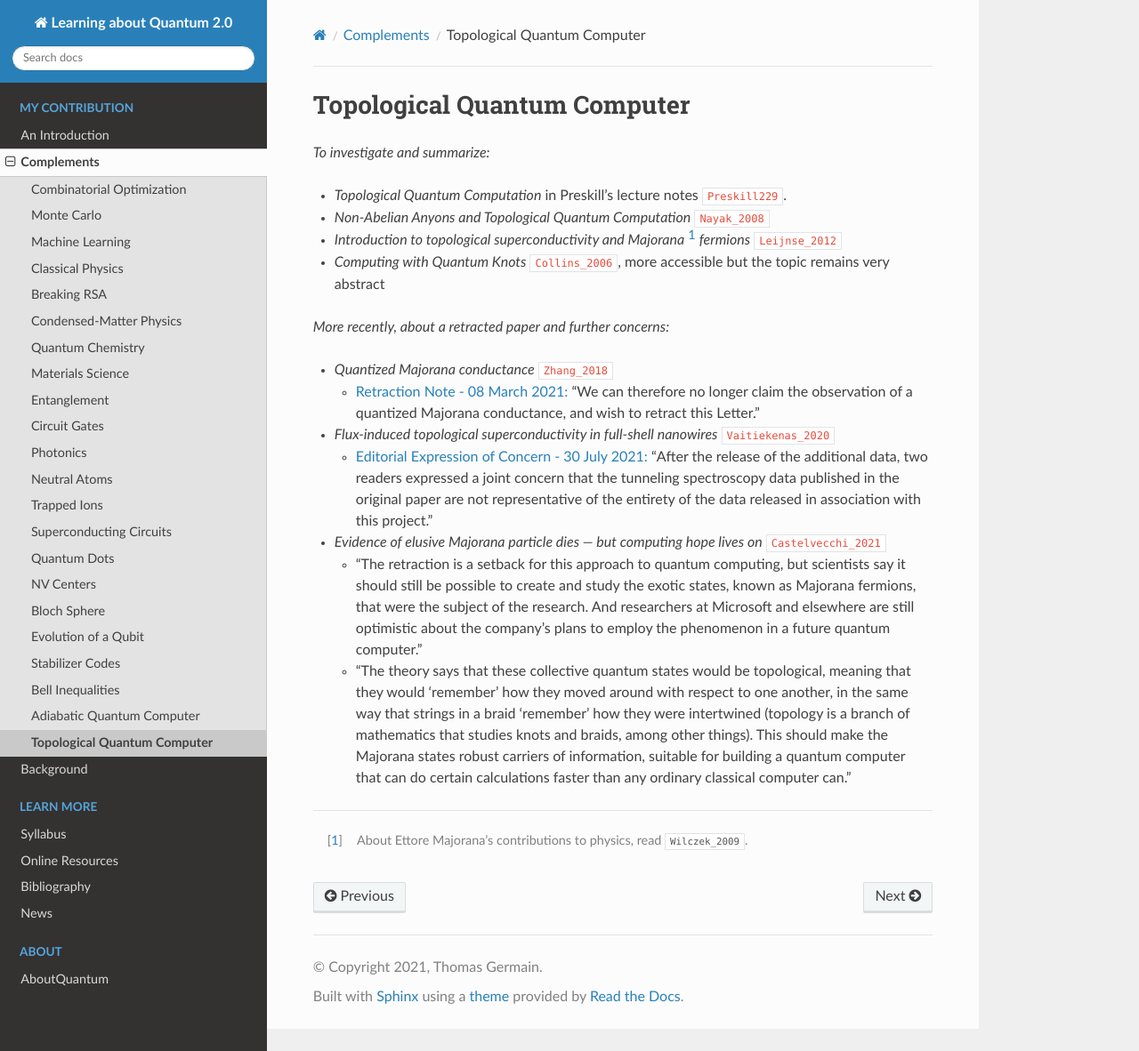
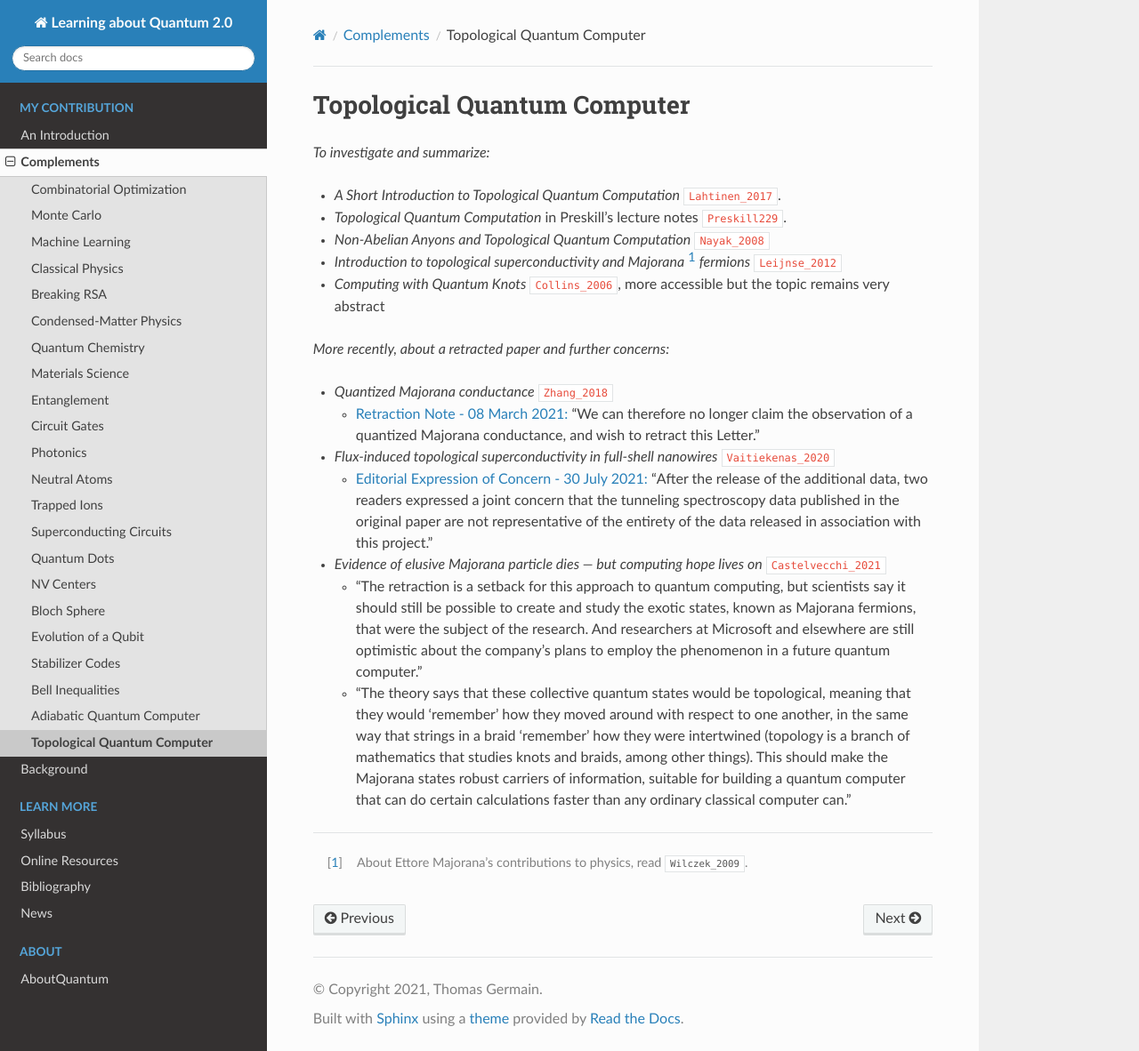
Before and after one commit to tomlqc/about-quantum, a Sphinx documentation site: the page built from source/stories/complements/topological.rst, in a window 1280 px wide and 1182 px high. Shown: the whole window at 89% size. Built offline with Sphinx 7.4.7 and the Read the Docs theme 2.0.0, drawn with Linux system fonts in a browser that asks for light colours; cross-references to code outside the pages are shown as plain code.

Commit message:
online: new links related to qutube.nl.

```diff
--- a/source/biblio/articles.bib
+++ b/source/biblio/articles.bib
@@ -761,6 +761,19 @@
   journal = {Phys. Rev. Lett.},
   publisher = {American Physical Society}
 }
+@article{Lahtinen_2017,
+  title = {A Short Introduction to Topological Quantum Computation},
+  author = {Ville Lahtinen and Jiannis Pachos},
+  year = {2017},
+  month = sep,
+  volume = {3},
+  number = {3},
+  doi = {10.21468/scipostphys.3.3.021},
+  url = {https://scipost.org/SciPostPhys.3.3.021/pdf},
+  eprint = {1705.04103},
+  journal = {{SciPost} Physics},
+  publisher = {Stichting {SciPost}},
+}
 @article{LaRose_2019,
   title = {Overview and {C}omparison of {G}ate {L}evel {Q}uantum {S}oftware {P}latforms},
   author = {LaRose, Ryan},
--- a/source/online/online.rst
+++ b/source/online/online.rst
@@ -34,7 +34,9 @@
   about hardware, architecture and algorithms.
 
   More videos are available in *The School of Quantum* on `QuTube <https://www.qutube.nl>`_:
-  many short videos, also about advanced topics.
+  many short videos, also
+  about `quantum computer hardware <https://www.qutube.nl/quantum-computer-12>`_
+  and advanced topics.
 
   QuTech was `founded in 2014 <https://qutech.nl/about-us/our-organisation/>`_
   as a collaboration between Delft University of Technology (TU Delft)
--- a/source/stories/complements/topological.rst
+++ b/source/stories/complements/topological.rst
@@ -4,12 +4,10 @@
 
 *To investigate and summarize:*
 
+- *A Short Introduction to Topological Quantum Computation* :cite:`Lahtinen_2017`.
 - *Topological Quantum Computation* in Preskill's lecture notes :cite:`Preskill229`.
-
 - *Non-Abelian Anyons and Topological Quantum Computation* :cite:`Nayak_2008`
-
 - *Introduction to topological superconductivity and Majorana* [#Majorana]_ *fermions* :cite:`Leijnse_2012`
-
 - *Computing with Quantum Knots* :cite:`Collins_2006`, more accessible but the topic remains very abstract
 
 *More recently, about a retracted paper and further concerns:*
```
